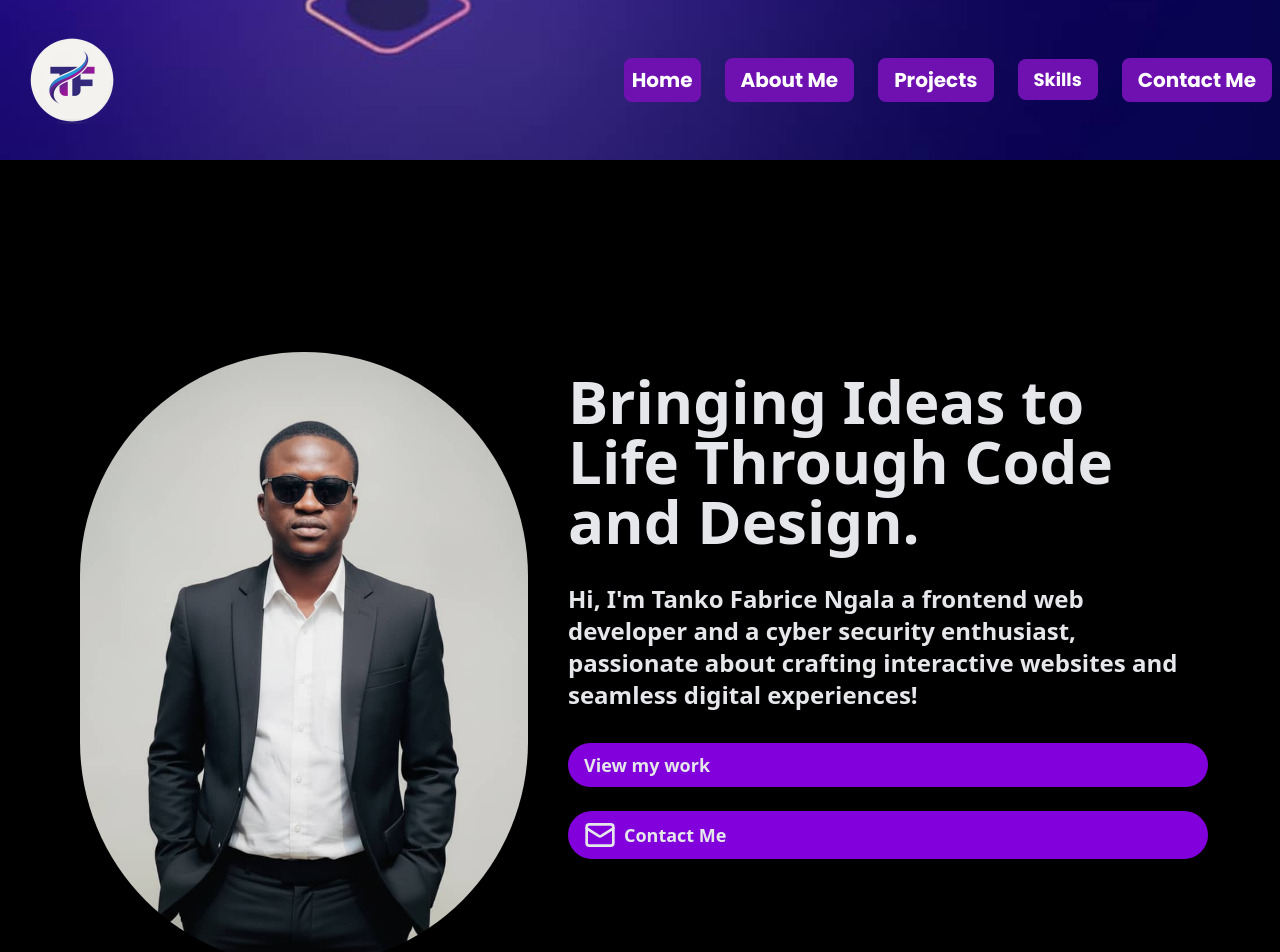
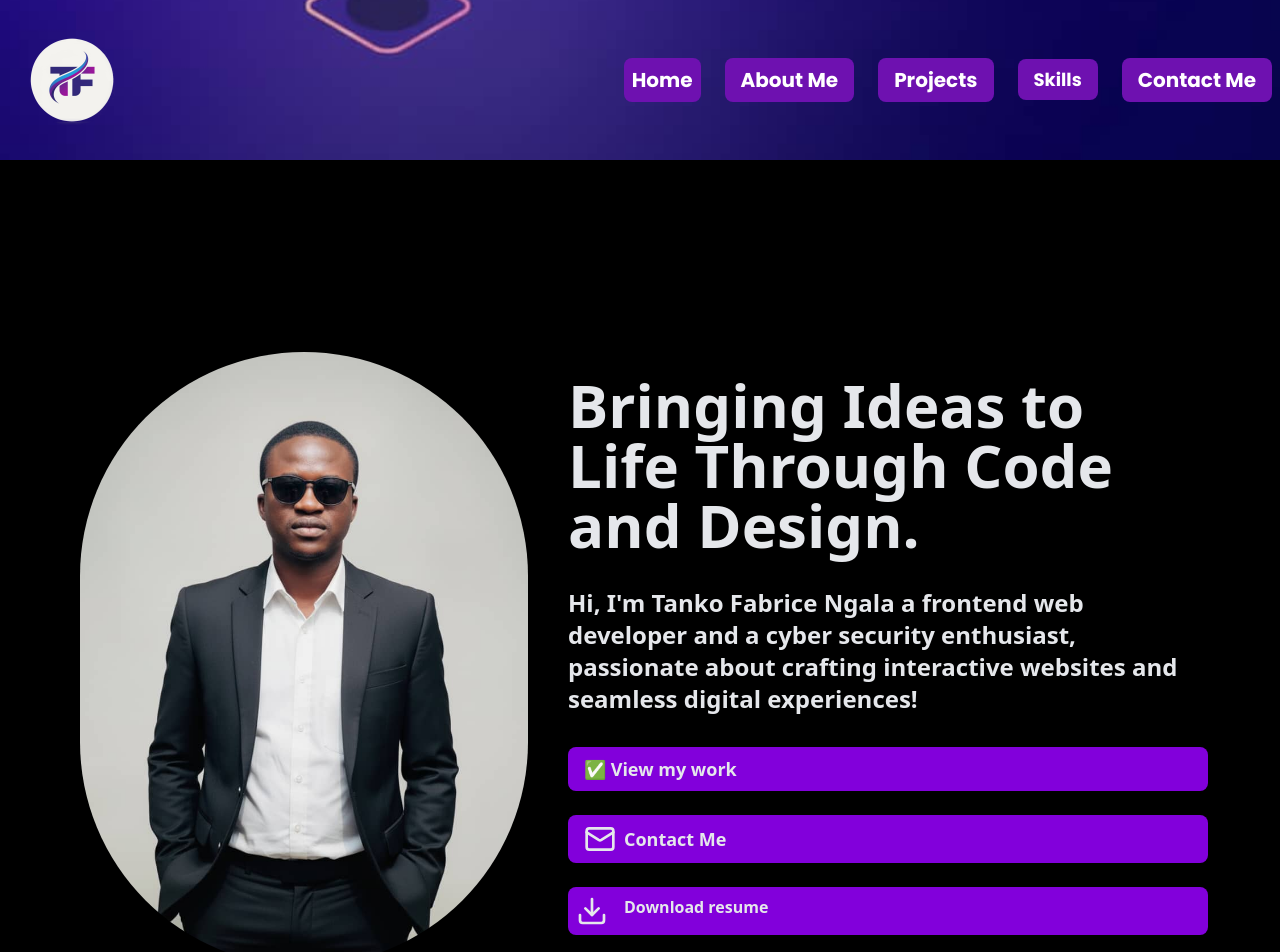
Before and after one commit to Tanko99/Tanko-Portfolio, a React (Vite) app in the folder tanko-ngala/: page / in a window 1280 px wide. Shown: the top 952 px of the page. Built offline with nearby package versions, Linux system fonts and the light colour scheme.

Commit message:
home page; download resume button added

```diff
--- a/tanko-ngala/src/pages/HomePage.jsx
+++ b/tanko-ngala/src/pages/HomePage.jsx
@@ -1,5 +1,5 @@
 import { Link } from "react-router-dom"
-import { Mail } from "lucide-react"
+import { Mail, Download } from "lucide-react"
 import picture from '../assets/picre.jpg';
 import Footer from "../components/Footer";
 import Navbar from "../components/Navbar";
@@ -11,19 +11,23 @@ function Home(){
           className="font-poppins, text-gray-200 bg-black w-full min-h-screen ">
             <Navbar />
                <div className=" gap-x-8 flex flex-col md:flex-row items-center justify-center  items-center w-full">
-                   <div className="max-w-md w-full md:w-1/2 h-auto mx-2 mt-8">
+                   <div className="max-w-md w-60 md:w-1/2 h-auto mx-2 mt-8">
                         <img src={picture} alt="portfolio illustrator" className="rounded-full" />
                     </div>
-                    <div className="w-full md:w-1/2">
+                    <div className="w-60 md:w-1/2">
                         <h1 className="md:text-5xl lg:text-6xl sm:text-3xl text-2xl  mt-6 font-extrabold md:text-left">Bringing Ideas to Life Through Code and Design.</h1>
                          <p className="md:text-2xl sm:text-xl text-lg mt-8 mb-8 font-semibold">Hi, I'm <strong>Tanko Fabrice Ngala</strong> a frontend web developer and a cyber security enthusiast, passionate
                         about crafting interactive websites and seamless digital experiences!
                 </p>
-                <Link to="/projects" className="flex items-center text-lg font-bold px-4 py-2 mb-6 bg-purple-700 rounded-3xl transition ">View my work</Link>
-                <Link to="/contact" className="flex items-center text-lg mb-20  font-bold  gap-2 px-4 py-2 bg-purple-700 rounded-3xl transition hover:bg-purple-8000">
+                <Link to="/projects" className="flex items-center text-lg font-bold px-4 py-2 mb-6 bg-purple-700 rounded-lg hover:bg-blue-500 transition ">✅ View my work</Link>
+                <Link to="/contact" className="flex items-center text-lg mb-6  font-bold  gap-2 px-4 py-2 bg-purple-700 rounded-lg transition hover:bg-blue-500">
                 <Mail className="w-8 h-8"/>
                 Contact Me
                 </Link>
+                <a href="/Tanko_Fabrice_resume.pdf" download="Tanko_Fabrice_resume.pdf"
+                className="flex items-cemter gap-4 bg-purple-700 px-2 py-2 rounded-lg hover:bg-blue-500 font-semibold">
+                   <Download className="w-8 h-8" />  Download resume
+                </a>
             </div>
         </div>
         <Footer />
```
Also changed, not shown: 1 other file (tests, documents, lock files or other folders).
